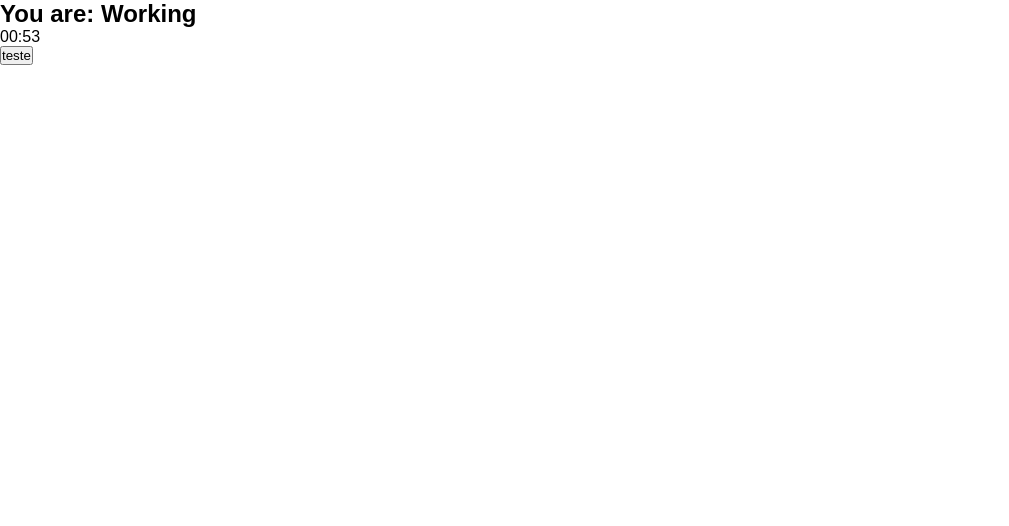
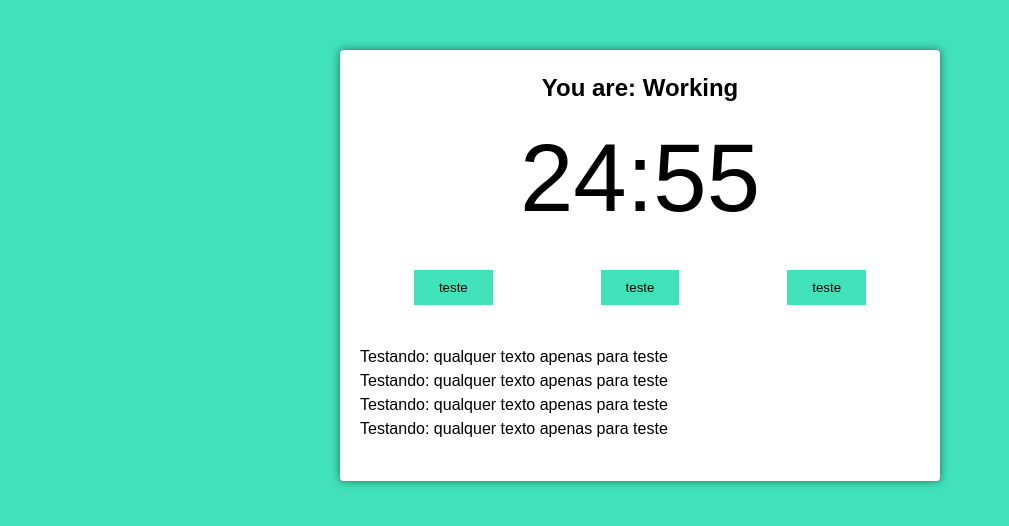
Before and after one commit to Roger-Franco/pomodoro-react-typescript, a React (Create React App) app: page / in a window 1280 px wide. Shown: the top 526 px of the page, without its empty margins (0-1009 px from the left). Built offline with nearby package versions, Linux system fonts and the light colour scheme.

Commit message:
Configurando o css

```diff
--- a/src/App.tsx
+++ b/src/App.tsx
@@ -3,8 +3,13 @@
 
 function App(): JSX.Element {
   return (
-    <div className="App">
-      <PomodoroTimer defaultPomodoroTime={3660} />
+    <div className="container">
+      <PomodoroTimer
+        pomodoroTime={1500}
+        shortRestTime={300}
+        longRestTime={900}
+        cycles={4}
+      />
     </div>
   );
 }
--- a/src/components/pomodoro-timer.tsx
+++ b/src/components/pomodoro-timer.tsx
@@ -4,11 +4,14 @@
 import { Timer } from './timer';
 
 interface Props {
-  defaultPomodoroTime: number;
+  pomodoroTime: number;
+  shortRestTime: number;
+  longRestTime: number;
+  cycles: number;
 }
 
 export function PomodoroTimer(props: Props): JSX.Element {
-  const [mainTime, setMainTime] = useState(props.defaultPomodoroTime);
+  const [mainTime, setMainTime] = useState(props.pomodoroTime);
 
   useInterval(() => {
     setMainTime(mainTime - 1);
@@ -18,8 +21,17 @@
     <div className="pomodoro">
       <h2>You are: Working</h2>
       <Timer mainTime={mainTime} />
-      <Button text="teste" onClick={() => console.log(1)}></Button>
+      <div className="controls">
+        <Button text="teste" onClick={() => console.log(1)}></Button>
+        <Button text="teste" onClick={() => console.log(1)}></Button>
+        <Button text="teste" onClick={() => console.log(1)}></Button>
+      </div>
+      <div className="details">
+        <p>Testando: qualquer texto apenas para teste</p>
+        <p>Testando: qualquer texto apenas para teste</p>
+        <p>Testando: qualquer texto apenas para teste</p>
+        <p>Testando: qualquer texto apenas para teste</p>
+      </div>
     </div>
   );
-  // <div>pomodoroTimer: {secondsToTime(mainTime)}</div>;
 }
--- a/src/index.css
+++ b/src/index.css
@@ -7,4 +7,62 @@
 
 body {
   font-family: sans-serif;
+  background: #41e2ba;
+  transition: background-color 300ms ease-in-out;
+  line-height: 1.5;
 }
+
+.container {
+  max-width: 640px;
+  margin: 0 auto;
+}
+
+.working {
+  background: #ef5d50;
+}
+
+.hidden {
+  display: none;
+}
+
+.pomodoro {
+  background: #fff;
+  margin: 50px 20px;
+  padding: 20px;
+  border-radius: 4px;
+  box-shadow: 0 0 10px rgba(0, 0, 0, .5);
+}
+
+.pomodoro h2 {
+  font-size: 24px;
+  text-align: center;
+}
+
+.pomodoro .timer {
+  font-size: 6rem;
+  text-align: center;
+}
+
+.pomodoro .controls {
+  display: flex;
+  align-items: center;
+  justify-content: space-evenly;
+}
+
+.pomodoro button {
+  background: #41e2ba;
+  border: none;
+  padding: 10px 25px;
+  color: #000;
+  transition: background-color 300ms ease-in-out;
+  margin: 20px auto;
+}
+
+.working .pomodoro button {
+  background: #ef5d50;
+  color: #fff;
+}
+
+.pomodoro .details {
+  margin: 20px 0;
+}
```
Also changed, not shown: public/index.html (+4 -4 lines), 1 other file (tests, documents, lock files or other folders).
